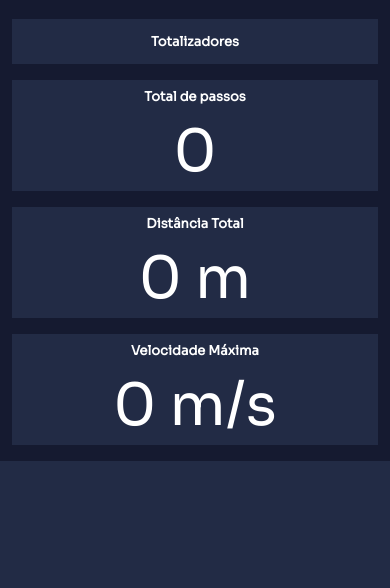
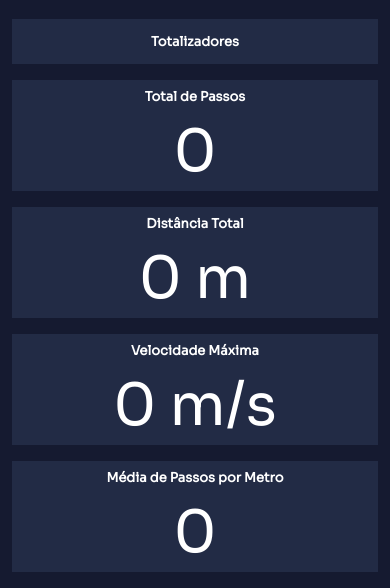
Before and after one commit to jonassantos1000/IoT_fit_api, a Flask app: template templates/index.html in a window 390 px wide. Shown: the part 505-1093 px from the top of the page. Before the commit the page ends 966 px from the top, so only its background shows below. Run offline with Flask 2, Linux system fonts and the light colour scheme; the template is opened without the code that fills it, so the values that code supplies are empty; some libraries are stand-ins or nearby versions.

Commit message:
Feat:[MAIN, HELPERS, INDEX] Implementado card para informar a média de passos por metro

```diff
--- a/static/js/helpers.js
+++ b/static/js/helpers.js
@@ -29,6 +29,7 @@ function atualizarTotalizadores() {
     $("#total_passos").text(passosTotal)
     $("#distancia_total").text(Math.floor(distanciaTotal))
     $("#velocidade_maxima").text(velocidadeMaxima)
+    $("#media_passos").text(passosTotal == 0 ? 0 : Number((passosTotal / distanciaTotal).toFixed(2)))
 }
 
 function atualizarVelocidadeMaxima(velocidade){
@@ -50,6 +51,8 @@ function atualizarTodosGraficos(json){
     atualizarVelocidadeMaxima(json.velocidade_media)
     somarPassos(json.passos)
     atualizarTotalizadores()
+
+    console.log(graficoPassos._valores)
 }
 
 function mostrarAlerta(mensagem){
--- a/templates/index.html
+++ b/templates/index.html
@@ -54,7 +54,7 @@
                 <h2 class="text-center py-3 titulo_card">Totalizadores</h2>
             </div>
             <div class="col-md-6 mt-3 w-100 bg_card">
-                <h2 class="titulo_card">Total de passos</h2>
+                <h2 class="titulo_card">Total de Passos</h2>
                 <p class="conteudo_card"><span id="total_passos">0</span></p>
             </div>
             <div class="col-md-6  mt-3 w-100 bg_card">
@@ -66,6 +66,11 @@
                 <h2 class="titulo_card">Velocidade Máxima</h2>
                 <p class="conteudo_card"><span id="velocidade_maxima">0</span> m/s</p>
             </div>
+
+            <div class="col-md-6  mt-3 w-100 bg_card">
+                <h2 class="titulo_card">Média de Passos por Metro</h2>
+                <p class="conteudo_card"><span id="media_passos">0</span></p>
+            </div>
         </div>
     </div>
 
```
Also changed, not shown: token.json (deleted, +0 -1 lines), static/js/main.js (line endings or trailing spaces).
